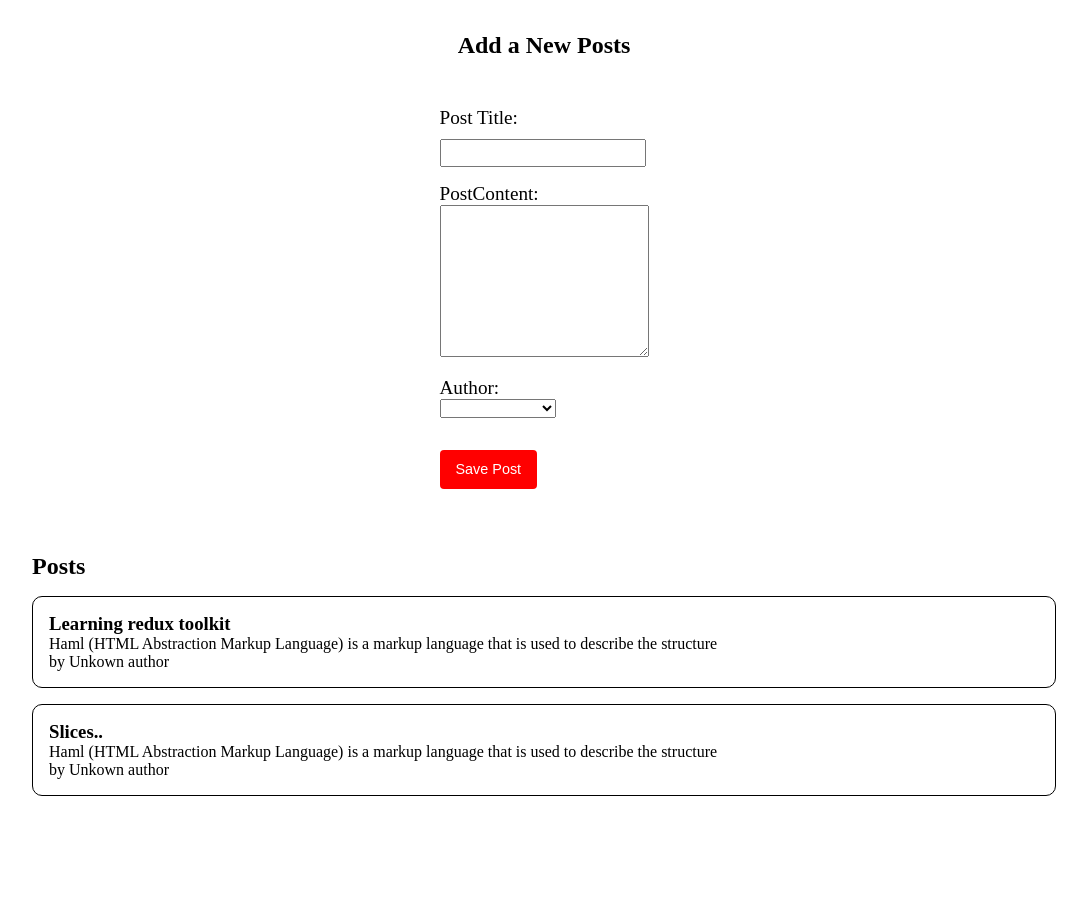
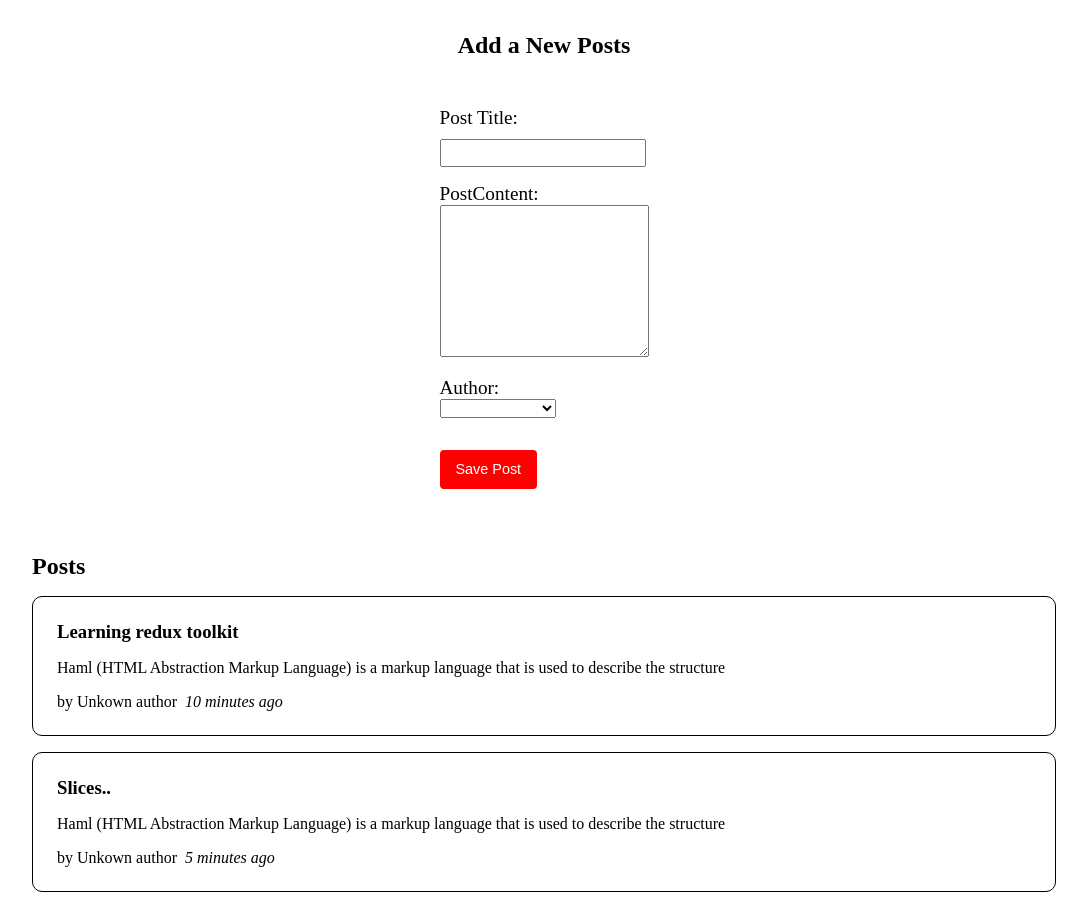
Before and after one commit to TahirShaikh85/blog-app, a React (Vite) app: page / in a window 1280 px wide. Shown: the whole page, without its empty margins (96-1183 px from the left). Before the commit the page ends 828 px from the top, so only its background shows below. Built offline with nearby package versions, Linux system fonts and the light colour scheme.

Commit message:
adding timestamp feature

```diff
--- a/package.json
+++ b/package.json
@@ -10,6 +10,7 @@
   },
   "dependencies": {
     "@reduxjs/toolkit": "^1.9.3",
+    "date-fns": "^2.29.3",
     "react": "^18.2.0",
     "react-dom": "^18.2.0",
     "react-redux": "^8.0.5"
--- a/src/App.css
+++ b/src/App.css
@@ -14,8 +14,8 @@ section h1{
 article{
   border:1px solid black;
   border-radius: 10px;
-  margin:1rem 0;
-  padding: 1rem;
+  margin:1rem auto;
+  padding: 1.5rem;
 }
 .formcontainer{
   display: flex;
--- a/src/components/PostList.jsx
+++ b/src/components/PostList.jsx
@@ -2,16 +2,18 @@ import React from 'react'
 import { useSelector } from 'react-redux'
 import {selectAllPosts} from '../container/Posts/postslice'
 import Author from './Author';
+import TimeAgo from './TimeAgo';
 
 const PostList = () => {
     const posts = useSelector(selectAllPosts);
 
     const renderedPosts = posts.map(post=>(
         <article key={post.id}>
-            <h3>{post.title}</h3>
-            <p>{post.content.substring(0,100)}</p>
+            <h3 style={{marginBottom:"1rem"}}> {post.title} </h3>
+            <p style={{marginBottom:"1rem"}}> {post.content.substring(0,100)} </p>
             <p className='postCredit'>
               <Author userId={post.userId} />
+              <TimeAgo timestamp={post.date} />
             </p>
         </article>
     ))
--- /dev/null
+++ b/src/components/TimeAgo.jsx
@@ -0,0 +1,17 @@
+import { parseISO,formatDistanceToNow, parse } from "date-fns";
+
+const TimeAgo = ({timestamp}) => {
+    let timeAgo = '';
+    if(timestamp){
+        const date = parseISO(timestamp);
+        const timePeriod = formatDistanceToNow(date);
+        timeAgo = `${timePeriod} ago`
+    }
+  return (
+    <span title={timestamp}>
+        &nbsp; <i>{timeAgo}</i>
+    </span>
+  )
+}
+
+export default TimeAgo
--- a/src/container/Posts/postslice.js
+++ b/src/container/Posts/postslice.js
@@ -1,7 +1,15 @@
 import {createSlice, nanoid} from '@reduxjs/toolkit';
+import {sub} from 'date-fns';
+
 const initialState = [
-    {id:'1',title:'Learning redux toolkit',content:'Haml (HTML Abstraction Markup Language) is a markup language that is used to describe the structure of HTML documents. '},
-    {id:'2',title:'Slices..',content:'Haml (HTML Abstraction Markup Language) is a markup language that is used to describe the structure of HTML documents. '}
+    {id:'1',title:'Learning redux toolkit',
+    content:'Haml (HTML Abstraction Markup Language) is a markup language that is used to describe the structure of HTML documents. ',
+    date:sub(new Date(),{minutes:10}).toISOString()
+    },
+    {id:'2',title:'Slices..',
+    content:'Haml (HTML Abstraction Markup Language) is a markup language that is used to describe the structure of HTML documents. ',
+    date:sub(new Date(),{minutes:5}).toISOString()
+    }
 ]
 
 const postSlice = createSlice({
@@ -21,6 +29,7 @@ const postSlice = createSlice({
                         id:nanoid(),
                         title,
                         content,
+                        date:new Date().toISOString(),
                         userId
                     }
                 }
```
Also changed, not shown: 1 other file (tests, documents, lock files or other folders).
